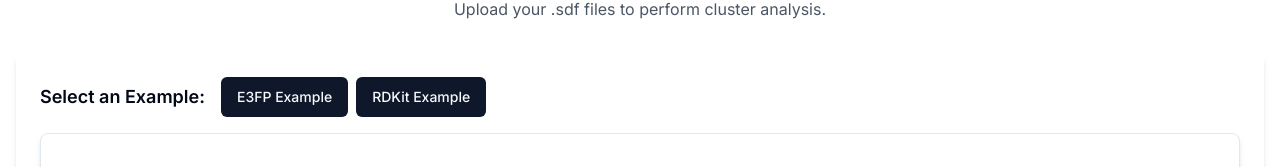
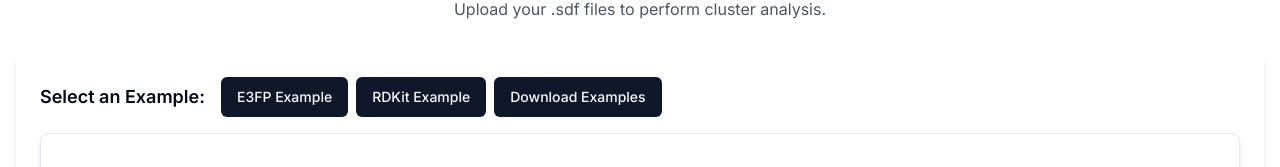
Before and after one commit to ukeSJTU/clc-db-frontend, a Next.js app: page /cluster in a window 1280 px wide. Shown: the part 155-322 px from the top of the page. Built offline with nearby package versions, Linux system fonts and the light colour scheme.

Commit message:
feat(cluster): :sparkles: add download button for user to get all example data in cluster

```diff
--- a/components/clusterpage/ExampleSelector.tsx
+++ b/components/clusterpage/ExampleSelector.tsx
@@ -2,6 +2,8 @@ import React from "react";
 import { Button } from "@/components/ui/button";
 import { z } from "zod";
 import { clusterFormSchema } from "@/types/form";
+import JSZip from "jszip";
+import { saveAs } from "file-saver";
 
 interface ExampleSelectorProps {
     onExampleClick: (data: z.infer<typeof clusterFormSchema>) => void;
@@ -12,9 +14,7 @@ const ExampleSelector: React.FC<ExampleSelectorProps> = ({
     onExampleClick,
     isLoading,
 }) => {
-    const fetchExampleFiles = async (exampleFiles?: string[]) => {
-        if (!exampleFiles) {
-            exampleFiles = [
+    const defaultExampleFiles = [
         "1027476-96-5.sdf",
         "1069114-12-0.sdf",
         "114026-76-5.sdf",
@@ -116,6 +116,10 @@ const ExampleSelector: React.FC<ExampleSelectorProps> = ({
         "942939-38-0.sdf",
         "947337-17-9.sdf",
     ];
+
+    const fetchExampleFiles = async (exampleFiles?: string[]) => {
+        if (!exampleFiles) {
+            exampleFiles = defaultExampleFiles;
         }
         return await Promise.all(
             exampleFiles.map(async (fileName) => {
@@ -172,6 +176,24 @@ const ExampleSelector: React.FC<ExampleSelectorProps> = ({
         });
     };
 
+    const handleDownloadExamples = async () => {
+        const zip = new JSZip();
+        const exampleFiles = defaultExampleFiles;
+
+        await Promise.all(
+            exampleFiles.map(async (fileName) => {
+                const response = await fetch(
+                    `/cluster/example_data/${fileName}`
+                );
+                const blob = await response.blob();
+                zip.file(fileName, blob);
+            })
+        );
+
+        const content = await zip.generateAsync({ type: "blob" });
+        saveAs(content, "cluster-example.zip");
+    };
+
     return (
         <div className="flex flex-row items-center space-x-4">
             <h3 className="text-lg font-semibold">Select an Example:</h3>
@@ -182,6 +204,9 @@ const ExampleSelector: React.FC<ExampleSelectorProps> = ({
                 <Button onClick={handleKnnExample} disabled={isLoading}>
                     RDKit Example
                 </Button>
+                <Button onClick={handleDownloadExamples} disabled={isLoading}>
+                    Download Examples
+                </Button>
             </div>
         </div>
     );
```
Lines whose indentation alone changed are shown as unchanged.
